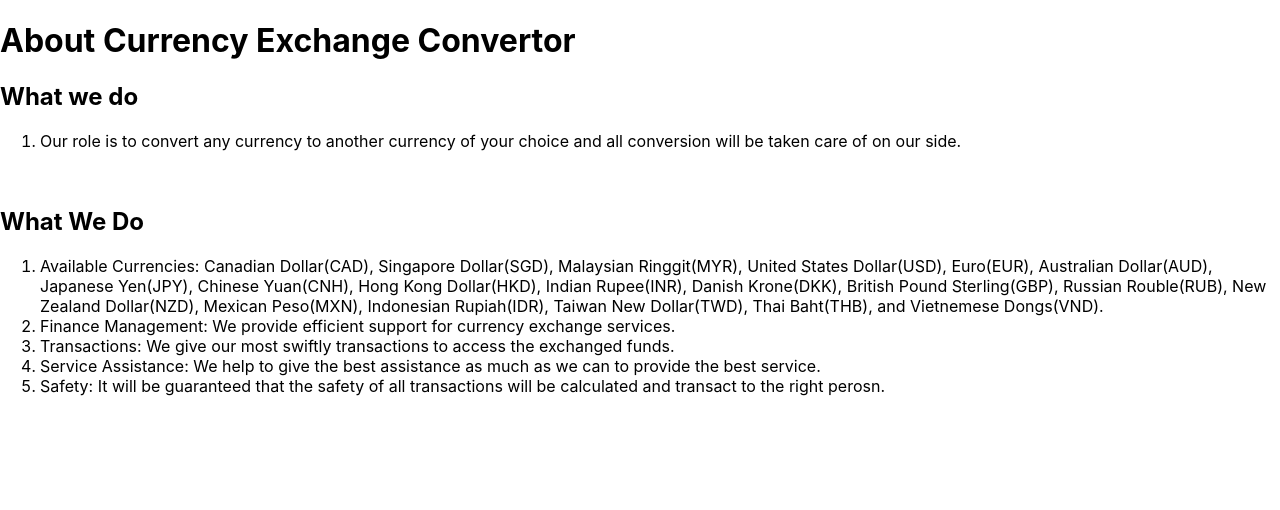
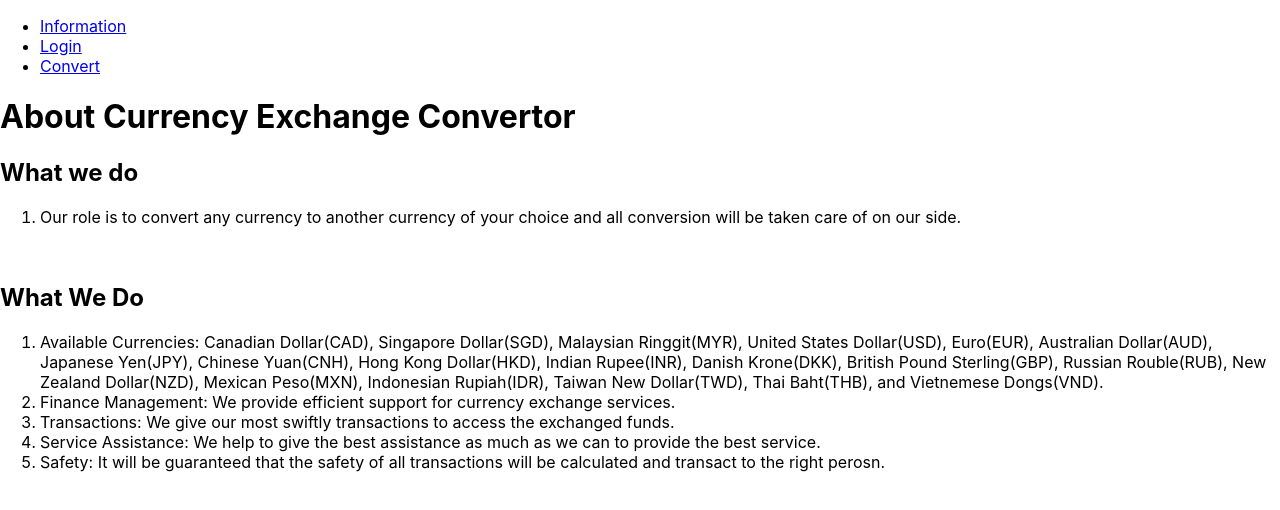
Before and after one commit to Lakshmanj/currency-exchange, a React (Create React App) app in the folder currency_exchange_converter/: page / in a window 1280 px wide. Shown: the top 510 px of the page. Built offline with nearby package versions, Linux system fonts and the light colour scheme.

Commit message:
working, except for conversion pg

```diff
--- a/currency_exchange_converter/src/App.js
+++ b/currency_exchange_converter/src/App.js
@@ -1,15 +1,18 @@
+// App.js
 import React from "react";
+import { BrowserRouter as Router, Routes, Route } from 'react-router-dom';
 import Login from "./components/login";
 import ConversionPage from "./components/conversion";
 import LogoutButton from "./components/logout";
-import Information from "./components/information"; // Import the Information component
-import { BrowserRouter as Router, Routes, Route } from 'react-router-dom';
+import Information from "./components/information";
+import Navbar from "./components/Navbar";
 
 function App() {
   return (
     <Router>
+      <Navbar />
       <Routes>
-        <Route path="/" element={<Information />} /> {/* Set Information as the main page */}
+        <Route path="/" element={<Information />} />
         <Route path="/login" element={<Login />} />
         <Route path="/convert" element={<ConversionPage />} />
         <Route path="/logout" element={<LogoutButton />} />
--- /dev/null
+++ b/currency_exchange_converter/src/components/Navbar.js
@@ -0,0 +1,23 @@
+// Navbar.js
+import React from "react";
+import { Link } from "react-router-dom";
+
+const Navbar = () => {
+  return (
+    <nav>
+      <ul>
+        <li>
+          <Link to="/">Information</Link>
+        </li>
+        <li>
+          <Link to="/login">Login</Link>
+        </li>
+        <li>
+          <Link to="/convert">Convert</Link>
+        </li>
+      </ul>
+    </nav>
+  );
+};
+
+export default Navbar;
```
